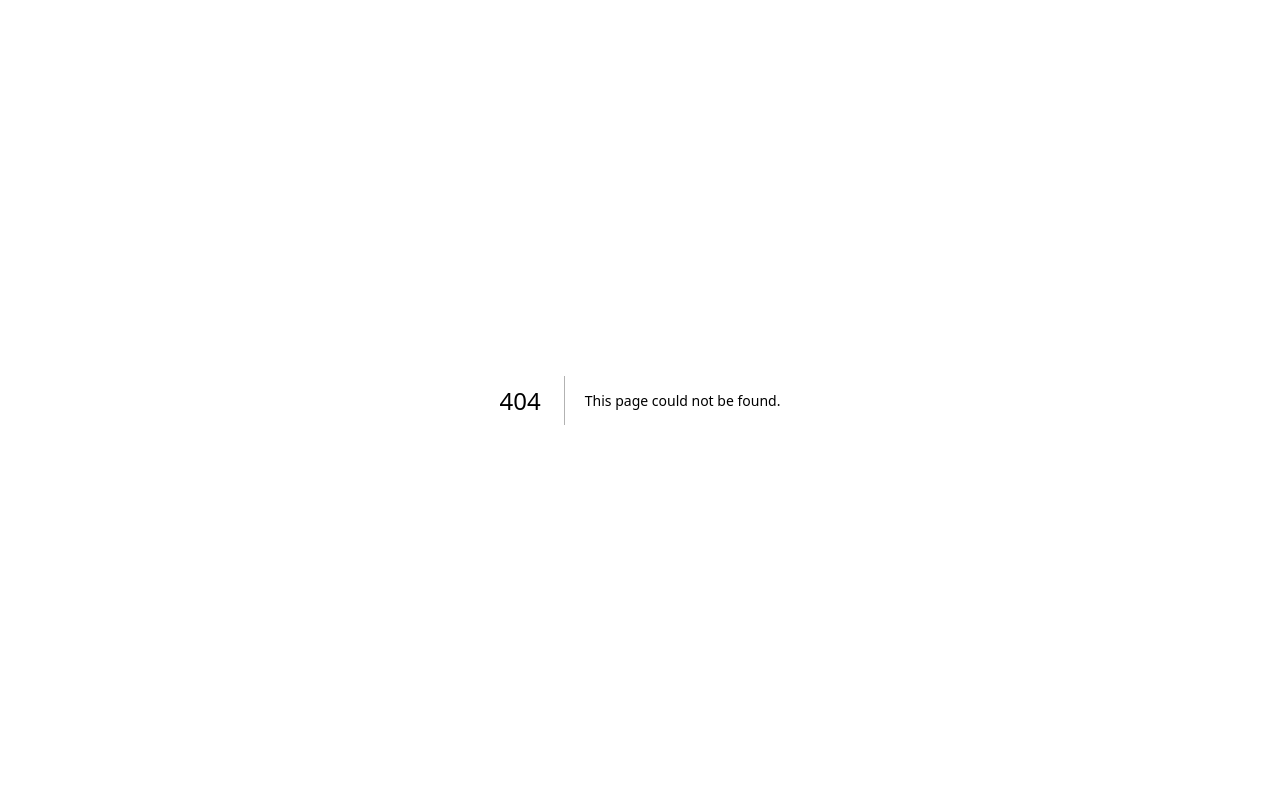
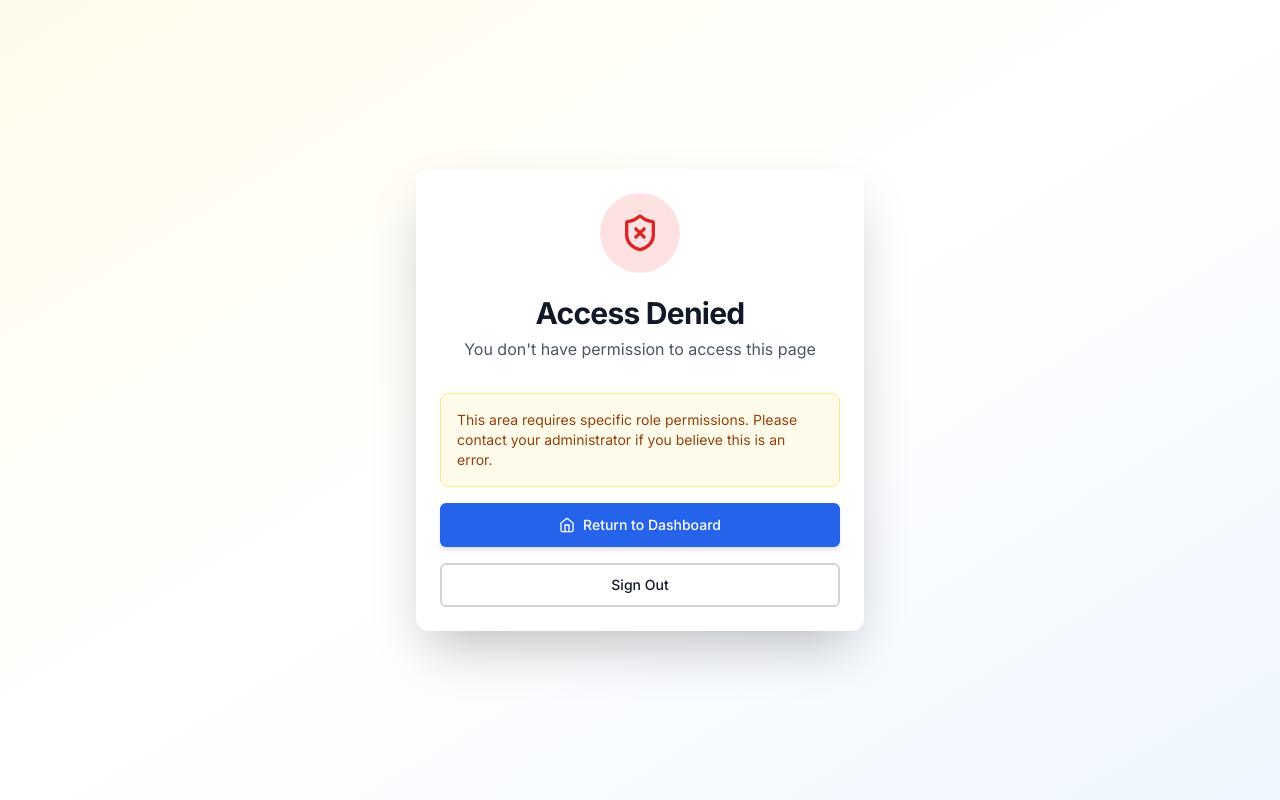
Before and after one commit to cielodecolongon03-prog/hotel, a Next.js app in the folder frontend/: page /unauthorized in a window 1280 px wide. Before the commit this address had no page. Built offline with nearby package versions, Linux system fonts and the light colour scheme.

Commit message:
Add unauthorized page for role-based access control

```diff
--- /dev/null
+++ b/frontend/app/unauthorized/page.tsx
@@ -0,0 +1,54 @@
+"use client"
+
+import React from "react"
+import { useRouter } from "next/navigation"
+import { Button } from "@/components/ui/button"
+import { Card, CardContent, CardDescription, CardHeader, CardTitle } from "@/components/ui/card"
+import { ShieldX, Home } from "lucide-react"
+
+export default function UnauthorizedPage() {
+  const router = useRouter()
+
+  return (
+    <div className="min-h-screen flex items-center justify-center bg-gradient-to-br from-amber-50 via-white to-blue-50 p-4">
+      <Card className="max-w-md w-full border-0 shadow-2xl">
+        <CardHeader className="text-center pb-8">
+          <div className="mx-auto w-20 h-20 bg-red-100 rounded-full flex items-center justify-center mb-4">
+            <ShieldX className="w-10 h-10 text-red-600" />
+          </div>
+          <CardTitle className="text-3xl font-bold text-gray-900">
+            Access Denied
+          </CardTitle>
+          <CardDescription className="text-base">
+            You don't have permission to access this page
+          </CardDescription>
+        </CardHeader>
+        <CardContent className="space-y-4">
+          <div className="bg-amber-50 border border-amber-200 rounded-lg p-4">
+            <p className="text-sm text-amber-800">
+              This area requires specific role permissions. Please contact your administrator if you believe this is an error.
+            </p>
+          </div>
+
+          <Button
+            onClick={() => router.push('/dashboard')}
+            className="w-full"
+            size="lg"
+          >
+            <Home className="w-4 h-4 mr-2" />
+            Return to Dashboard
+          </Button>
+
+          <Button
+            onClick={() => router.push('/login')}
+            variant="outline"
+            className="w-full"
+            size="lg"
+          >
+            Sign Out
+          </Button>
+        </CardContent>
+      </Card>
+    </div>
+  )
+}
```
